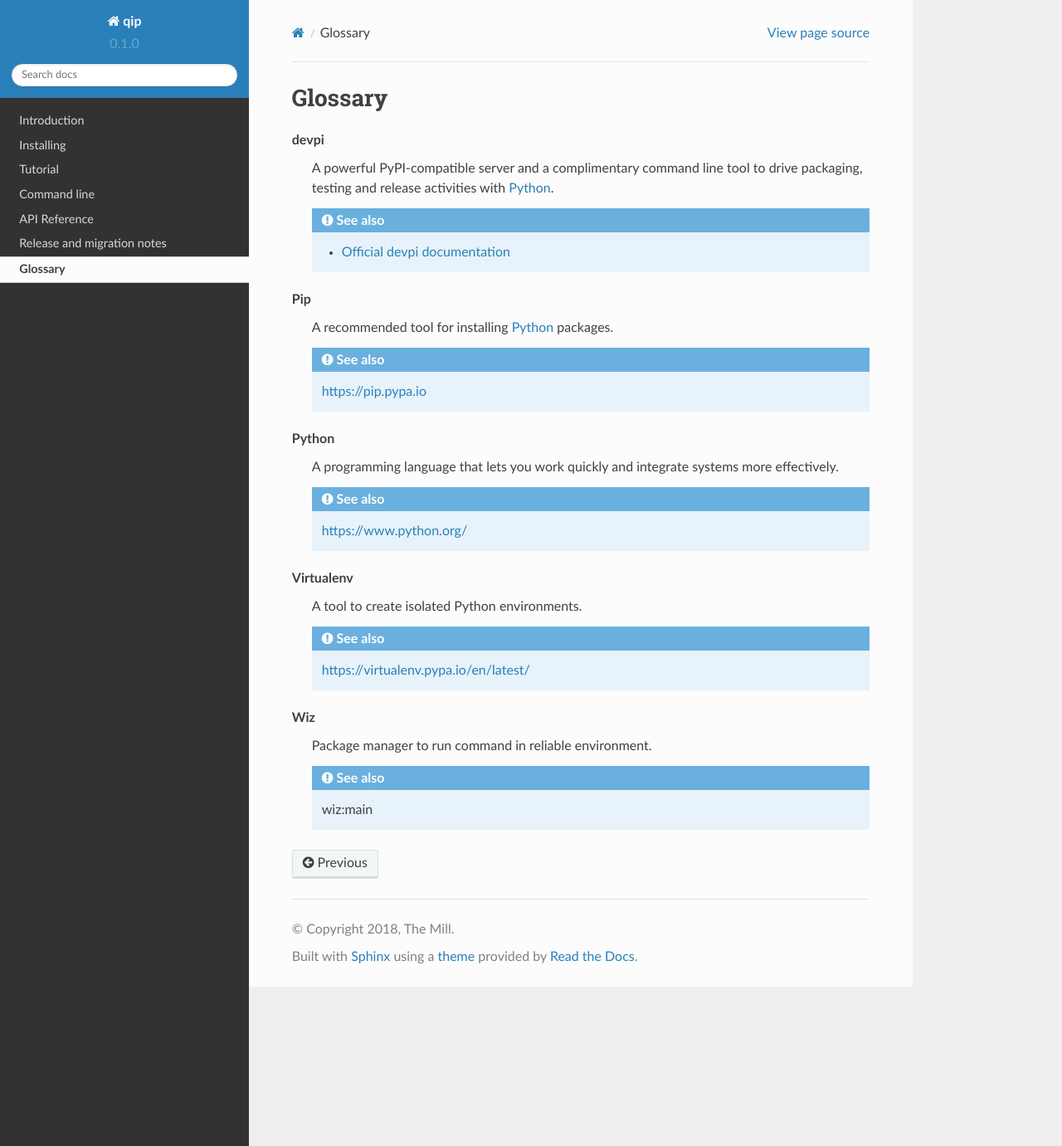
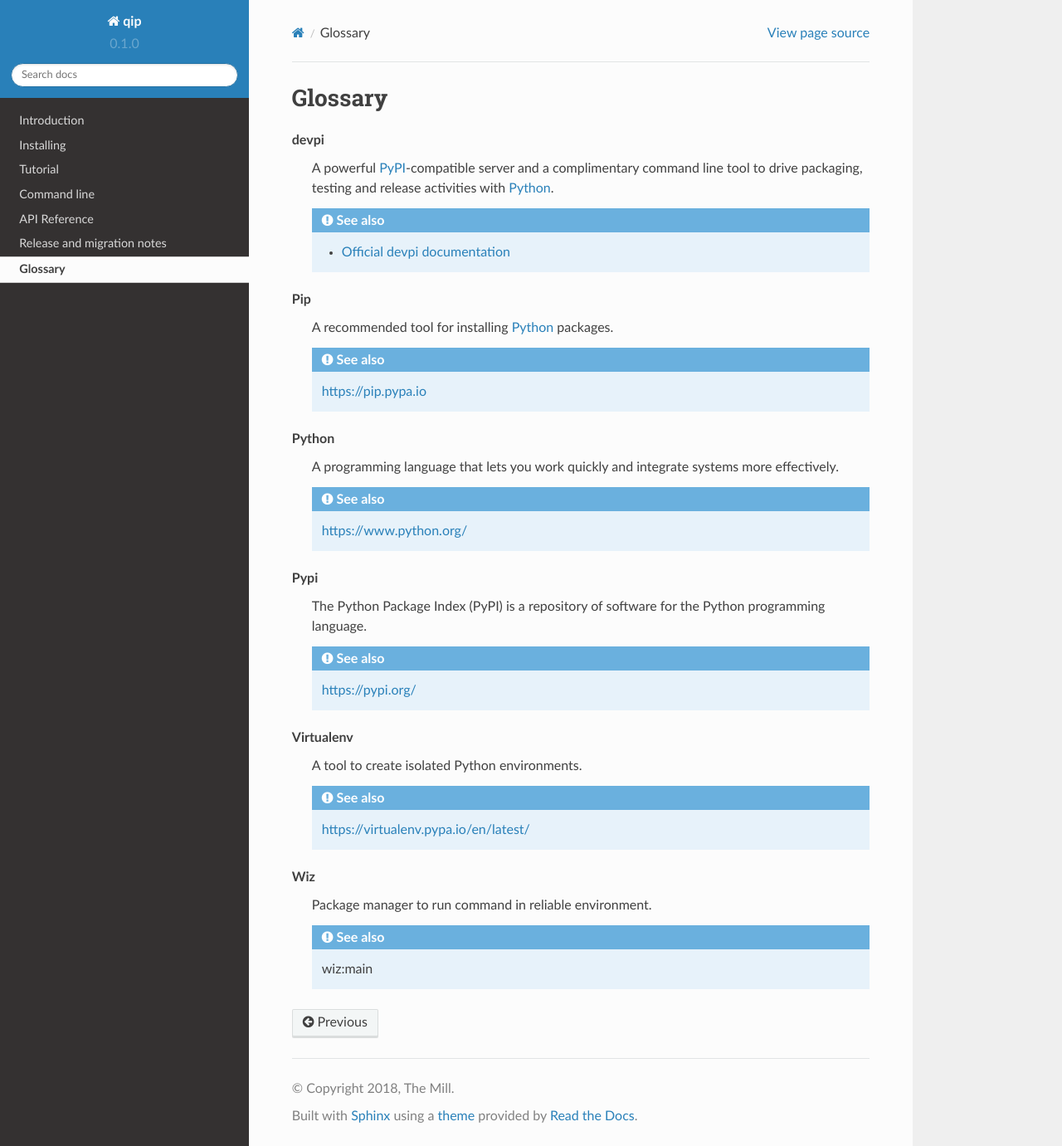
Before and after one commit to themill/qip, a Sphinx documentation site: the page built from doc/glossary.rst, in a window 1280 px wide and 1381 px high. Shown: the whole window at 83% size. Built offline with Sphinx 7.4.7 and the Read the Docs theme 2.0.0, drawn with Linux system fonts in a browser that asks for light colours.

Commit message:
Add missing glossary entry

```diff
--- a/doc/glossary.rst
+++ b/doc/glossary.rst
@@ -24,6 +24,12 @@
 
         .. seealso:: https://www.python.org/
 
+    Pypi
+        The Python Package Index (PyPI) is a repository of software for the
+        Python programming language.
+
+        .. seealso:: https://pypi.org/
+
     Virtualenv
         A tool to create isolated Python environments.
 
```
